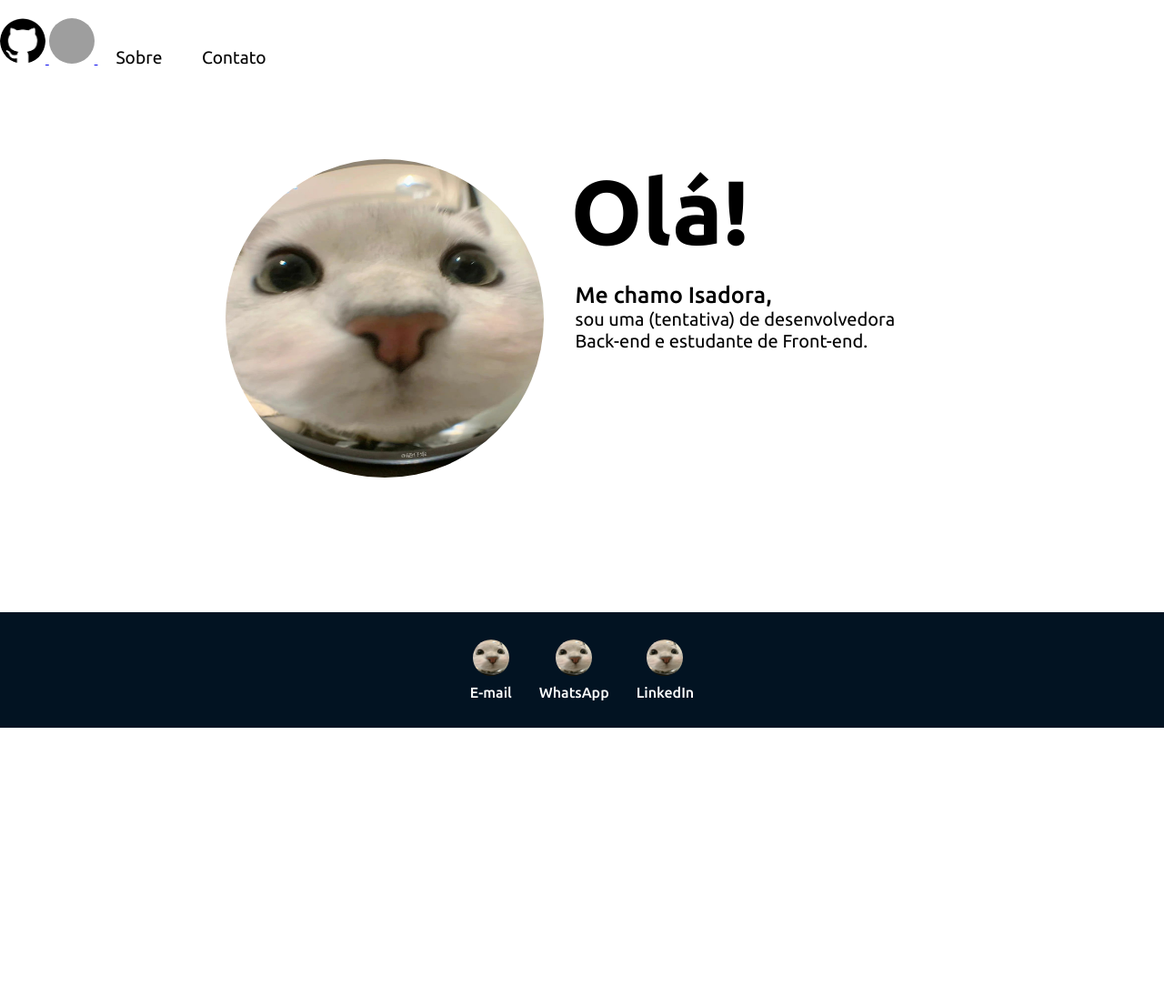
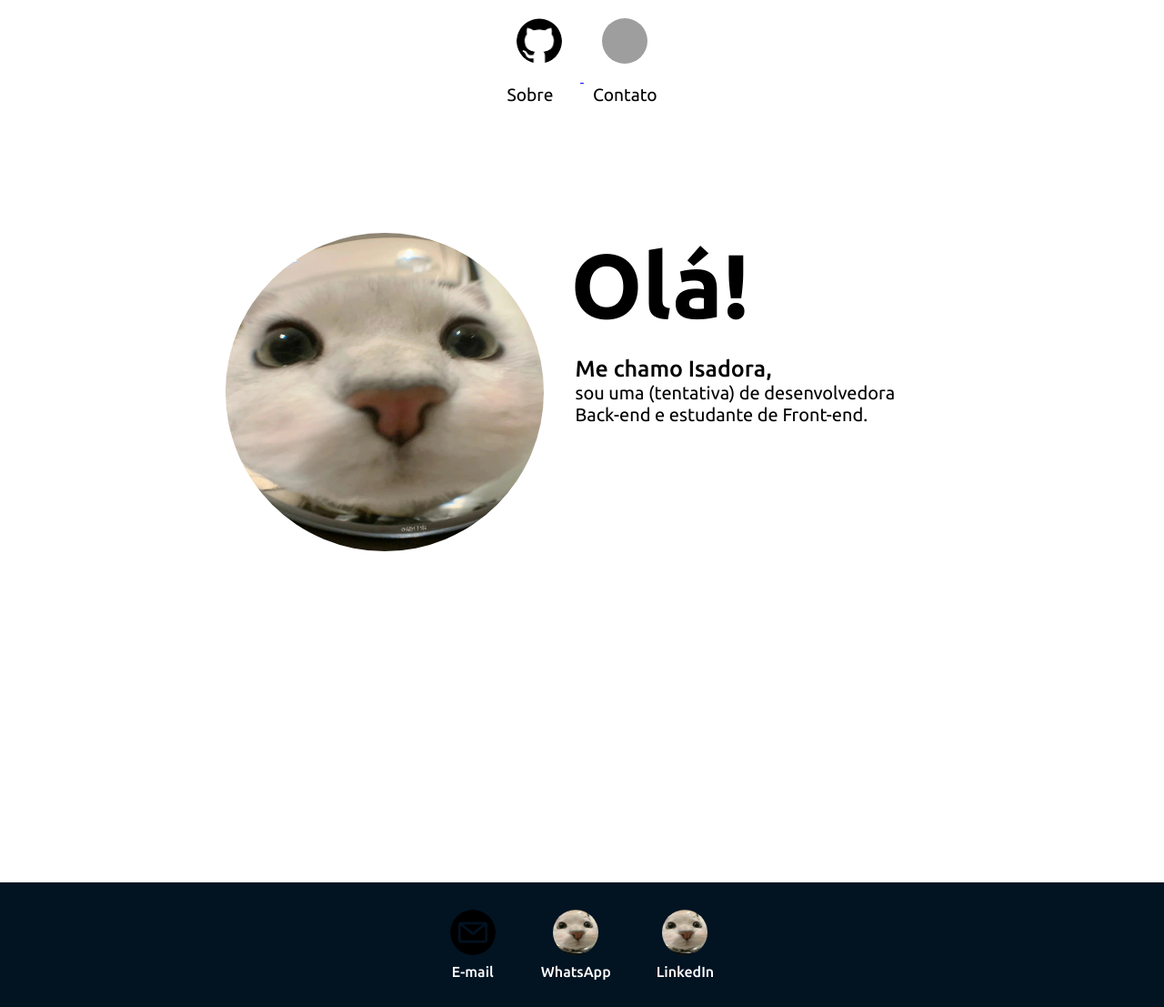
Before and after one commit to isasilvino/php_html_css, a PHP site: page / in a window 1280 px wide. Shown: the whole page at 91% size. Before the commit the page ends 800 px from the top, so only its background shows below. Run offline with PHP 8.4, Linux system fonts and the light colour scheme; grey boxes are pictures that could not be loaded.

Commit message:
Atualizando

```diff
--- a/Aula10/index.html
+++ b/Aula10/index.html
@@ -20,25 +20,23 @@
     <header>
         <div id="menu">
             <nav class="ubuntu-regular">
+                <div class="logos">
                     <a href="https://github.com/isasilvino?tab=repositories" target="_blank" rel="noopener noreferrer">
-                    <img src="git.png" alt="" class="icon-git">
+                        <img src="git.png" alt="">
 
                     </a>
                     <a href="https://www.linkedin.com/in/isadora-silvino-cardoso-/" target="_blank"
                         rel="noopener noreferrer">
                         <img src="https://encrypted-tbn0.gstatic.com/images?q=tbn:ANd9GcS_JdZfkwuQxVroCUvBiaQ4K6JrnRrbL-5RLQ&s"
-                        alt="" class="icon-linkedin">
+                            alt="">
 
                     </a>
+                </div>
 
-                <a href="#menu" class="opcao">Sobre</a>
-                <a href="#contato" class="opcao">Contato</a>
-
-
-                <!--<div class="link"> -->
-
-                <!-- </div>-->
-
+                <div class="opcao">
+                    <a href="#menu" >Sobre</a>
+                    <a href="#contato" >Contato</a>
+                </div>
             </nav>
 
         </div>
@@ -68,7 +66,7 @@
         <footer id="contato">
             <div class="footer-container">
                 <a href="" target="_blank" rel="noopener noreferrer">
-                    <img src="gatoicon.jpg">
+                    <img src="gmail icon.png">
                     <p class="ubuntu-medium">E-mail</p>
                 </a>
                 <a href="" target="_blank" rel="noopener noreferrer">
--- a/Aula10/style.css
+++ b/Aula10/style.css
@@ -4,54 +4,53 @@
     box-sizing: border-box;
 }
 
-html, body {
+html,
+body {
     height: 100%;
     margin: 0;
     padding: 0;
-    display: flex;
-    flex-direction: column;
+
+
 }
 
 
 header {
 
-    margin-bottom: 100px;
+    margin-bottom: 7%;
     width: 100%;
-    margin-right: 50px;
-    margin-top: 20px;
+    display: flex;
+    justify-content: center;
+    text-align: center;
 
 
 }
 
-
-nav .opcao {
+div .opcao a {
     color: black;
     text-decoration: none;
     margin: 20px;
     font-size: larger;
-    text-align: right;
 
 }
 
-nav .opcao:hover {
+div .opcao a:hover {
     border-bottom: 3px solid rgb(2, 19, 34);
 }
 
 
 
-header img{
+
+.logos img {
 
     height: 50px;
     width: 50px;
     border-radius: 50%;
     transition: transform 0.2s ease-in-out;
-    text-align:left;
-    text-align: center;
-
+    margin: 20px;
 
 }
 
-header img:hover{
+.logos img:hover {
     transform: scale(1.1);
 
 
@@ -63,16 +62,21 @@ header img:hover{
     flex: 1;
     display: flex;
     flex-direction: column;
-    justify-content: center;
+
     align-items: center;
     width: 100%;
-    text-align: center;
+
+
 }
 
 .imagem-icon {
     height: 350px;
     width: 350px;
     border-radius: 50%;
+    margin-bottom: 40%;
+
+
+
 
 
 }
@@ -82,6 +86,7 @@ header img:hover{
     align-items: flex-start;
     text-align: left;
     gap: 30px;
+    margin: 50px;
 }
 
 
@@ -138,7 +143,7 @@ footer {
 .footer-container {
     display: flex;
     justify-content: center;
-    gap: 30px;
+    gap: 50px;
 }
 
 .footer-container a {
@@ -149,8 +154,8 @@ footer {
 
 
 .footer-container img {
-    width: 40px;
-    height: 40px;
+    width: 50px;
+    height: 50px;
     border-radius: 50%;
     transition: transform 0.2s ease-in-out;
 }
```
Also changed, not shown: Aula10/gmail icon.png (added). Lines whose indentation alone changed are shown as unchanged.
